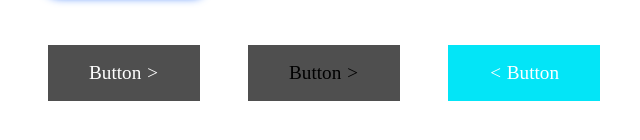
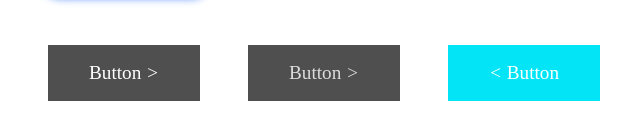
Before and after one commit to Jahirul-Islam-Jantu/components, a plain HTML site: page button_design/index.html in a window 1280 px wide. In both pictures the pointer is over the button 640 px from the left and 613 px from the top of the page. Shown: the part 540-680 px from the top of the page, 316-956 px from the left. Drawn offline with Linux system fonts and the light colour scheme.

Commit message:
button components

```diff
--- a/button_design/assets/css/style.css
+++ b/button_design/assets/css/style.css
@@ -299,6 +299,7 @@
 }
 .btn10:hover{
     background-position: top;
+    color: #dddddd;
 }
 .btn11{
     padding: 1rem 2.5rem;
```
